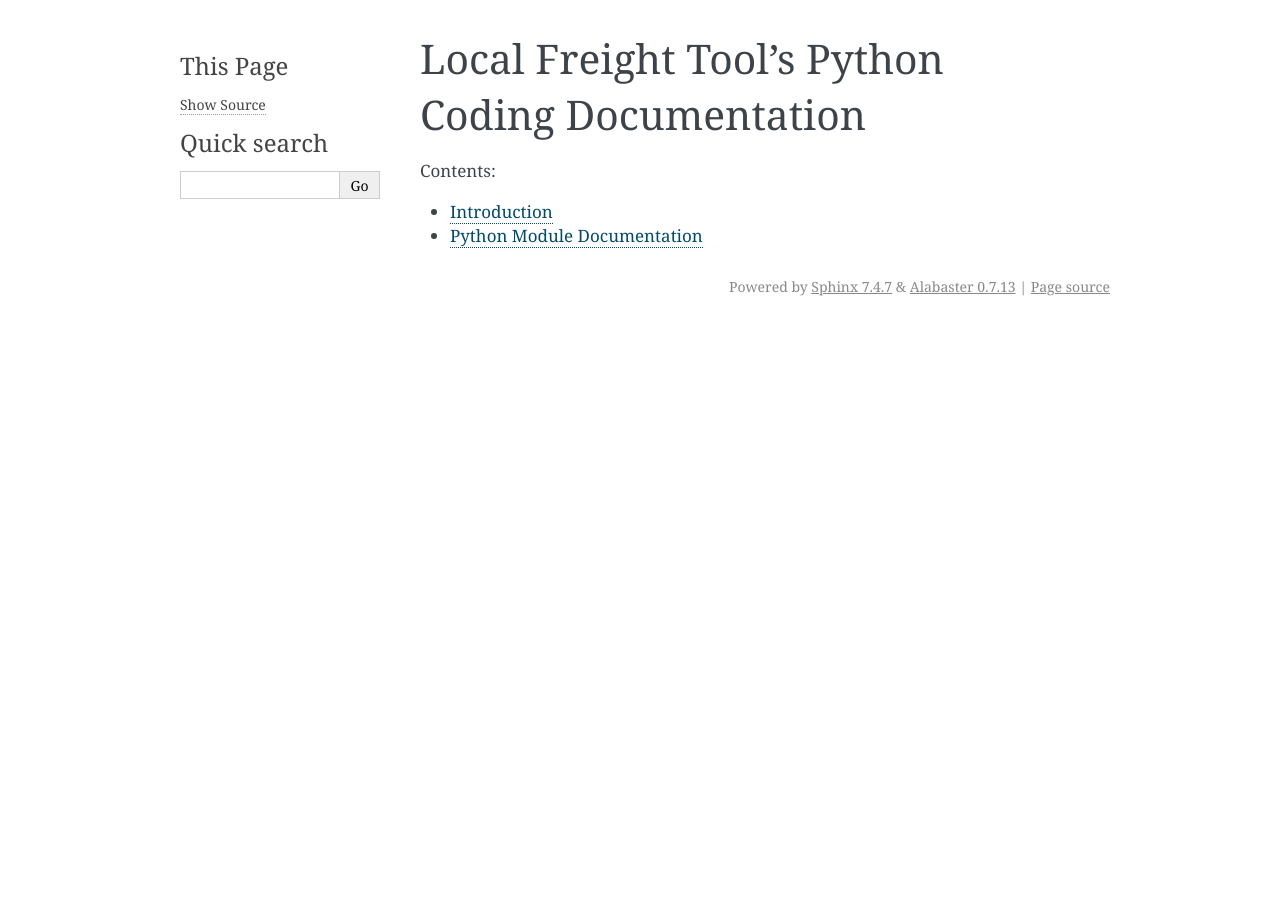
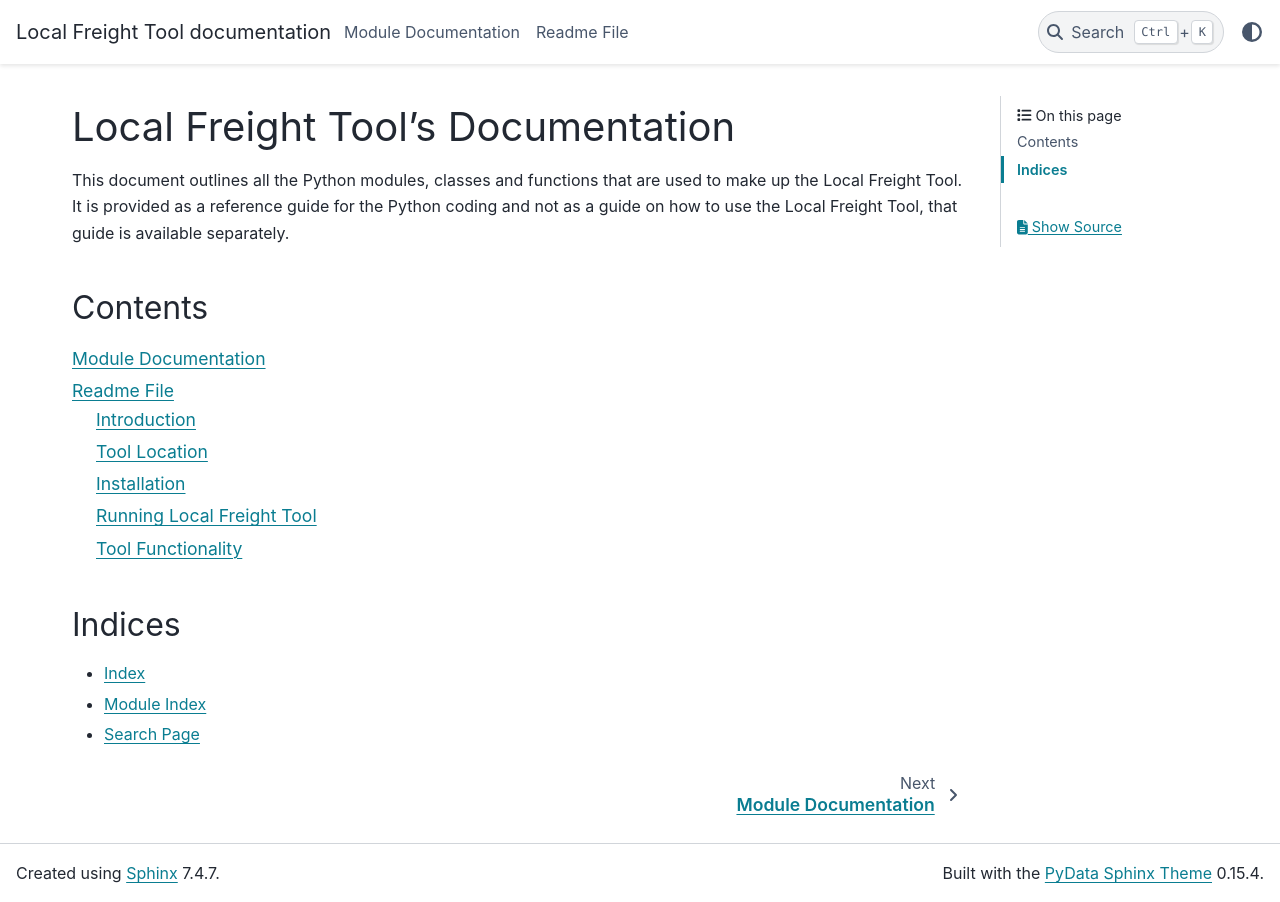
Before and after one commit to Transport-for-the-North/caf-freight-tools, a Sphinx documentation site: the page built from local_freight_tool/doc/source/index.rst, in a window 1280 px wide. Built offline with Sphinx 7.4.7 and the PyData theme 0.15.4, drawn with Linux system fonts in a browser that asks for light colours.

Commit message:
LFT - sphinx docs update
Added README to sphinx docs and updated template.

```diff
--- a/local_freight_tool/doc/source/coding_doc.rst
+++ b/local_freight_tool/doc/source/coding_doc.rst
@@ -1,5 +1,5 @@
-Python Module Documentation
-===========================
+Module Documentation
+====================
 
 This section shows the documentation for the Python code used to create this tool,
 last updated on |today|.
--- a/local_freight_tool/doc/source/conf.py
+++ b/local_freight_tool/doc/source/conf.py
@@ -11,14 +11,17 @@
 # documentation root, use os.path.abspath to make it absolute, like shown here.
 #
 import os
+import pathlib
+import re
 import sys
-sys.path.insert(0, os.path.abspath('.'))
+
+sys.path.insert(0, os.path.abspath("."))
 sys.path.append("../")
 
 # -- Project information -----------------------------------------------------
 
-project = 'Local Freight Tool'
-author = 'Cara Lynch, Matthew Buckley'
+project = "Local Freight Tool"
+author = "Transport for the North"
 
 
 # -- General configuration ---------------------------------------------------
@@ -27,13 +30,14 @@ author = 'Cara Lynch, Matthew Buckley'
 # extensions coming with Sphinx (named 'sphinx.ext.*') or your custom
 # ones.
 extensions = [
-    'sphinx.ext.autodoc',
-    'sphinx.ext.napoleon',
-    'sphinx.ext.autosummary',
+    "sphinx.ext.autodoc",
+    "sphinx.ext.napoleon",
+    "sphinx.ext.autosummary",
+    "myst_parser",
 ]
 
 # Add any paths that contain templates here, relative to this directory.
-templates_path = ['_templates', '_templates/autosummary']
+templates_path = ["_templates", "_templates/autosummary"]
 
 # List of patterns, relative to source directory, that match files and
 # directories to ignore when looking for source files.
@@ -43,38 +47,40 @@ exclude_patterns = []
 # -- Extension Options -------------------------------------------------------
 
 # Change autodoc settings
-autodoc_member_order = 'groupwise'
-autoclass_content = 'both'
+autodoc_member_order = "groupwise"
+autoclass_content = "both"
 autodoc_default_options = {
-    'undoc-members': True,
-    'show-inheritance': True,
-    'special-members': False,
-    'private-members': False,
-    'exclude-members': '__module__, __weakref__, __dict__',
+    "undoc-members": True,
+    "show-inheritance": True,
+    "special-members": False,
+    "private-members": False,
+    "exclude-members": "__module__, __weakref__, __dict__",
 }
 
 # Auto summary options
 autosummary_generate = True
+
+modindex_common_prefix = ["LFT."]
 
 # -- Options for HTML output -------------------------------------------------
 
 # The theme to use for HTML and HTML Help pages.  See the documentation for
 # a list of builtin themes.
 #
-html_theme = 'alabaster'
+html_theme = "pydata_sphinx_theme"
 
 html_show_copyright = False
 
 # Add any paths that contain custom static files (such as style sheets) here,
 # relative to this directory. They are copied after the builtin static files,
 # so a file named "default.css" will overwrite the builtin "default.css".
-html_static_path = ['_static']
+html_static_path = ["../images"]
 
 # -- Options for LaTeX output ------------------------------------------------
 # Fix the issue with lines of attributes extending off the page
 # https://github.com/sphinx-doc/sphinx/issues/7241#issuecomment-595751032
 latex_elements = {
-    'preamble' : r"""
+    "preamble": r"""
 \makeatletter
 % \py@argswidth is an available length register, use it rather
 % than LaTeX's internal \@tempdima as done abusively by \py@itemnewline
@@ -84,3 +90,26 @@ latex_elements = {
 \makeatother
 """
 }
+
+# Copy README and update image links
+original_readme = pathlib.Path("../../README.md")
+new_readme = pathlib.Path("_autosummary/README.md")
+new_readme.parent.mkdir(exist_ok=True)
+with open(original_readme, "rt", encoding="utf-8") as original:
+    with open(new_readme, "wt", encoding="utf-8") as new:
+        for line in original:
+            # Regex for line containing markdown image tag
+            pattern = (
+                r"^[ \t]*!"  # start of image tag
+                r"\[(.*)\]"  # alt text
+                r"\((\S*)\s"  # path to image
+                r'"(.*)"'  # image caption
+                r"\)[ \t]*$"  # end of image tag
+            )
+
+            match = re.match(pattern, line)
+            if match is None:
+                new.write(line)
+            else:
+                path = match.group(2).replace(r"doc/images", "_static")
+                new.write(f'![{match.group(1)}]({path} "{match.group(3)}")\n')
--- a/local_freight_tool/doc/source/index.rst
+++ b/local_freight_tool/doc/source/index.rst
@@ -3,12 +3,27 @@
    You can adapt this file completely to your liking, but it should at least
    contain the root `toctree` directive.
 
-Local Freight Tool's Python Coding Documentation
-================================================
+Local Freight Tool's Documentation
+==================================
+
+This document outlines all the Python modules, classes and functions
+that are used to make up the Local Freight Tool. It is provided as a
+reference guide for the Python coding and not as a guide on how to use
+the Local Freight Tool, that guide is available separately.
+
+Contents
+--------
 
 .. toctree::
-   :maxdepth: 3
-   :caption: Contents:
+   :maxdepth: 2
 
-   introduction
    coding_doc
+   readme
+
+
+Indices
+-------
+
+* :ref:`genindex`
+* :ref:`modindex`
+* :ref:`search`
```
Also changed, not shown: local_freight_tool/doc/source/introduction.rst (deleted, +0 -7 lines), local_freight_tool/doc/source/readme.rst (added, +12 -0 lines).
